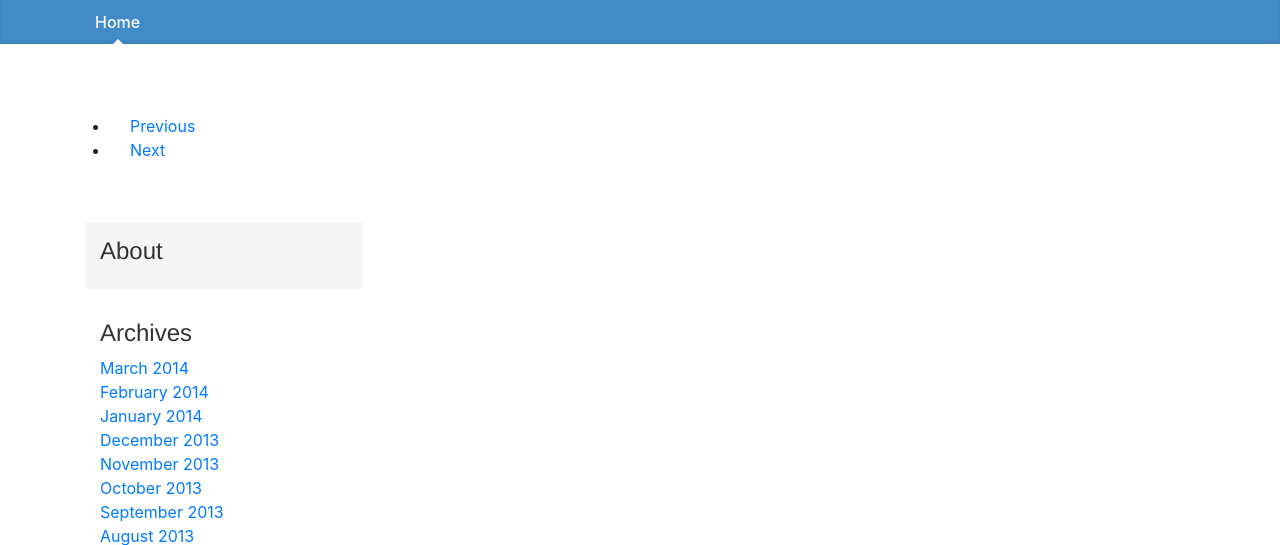
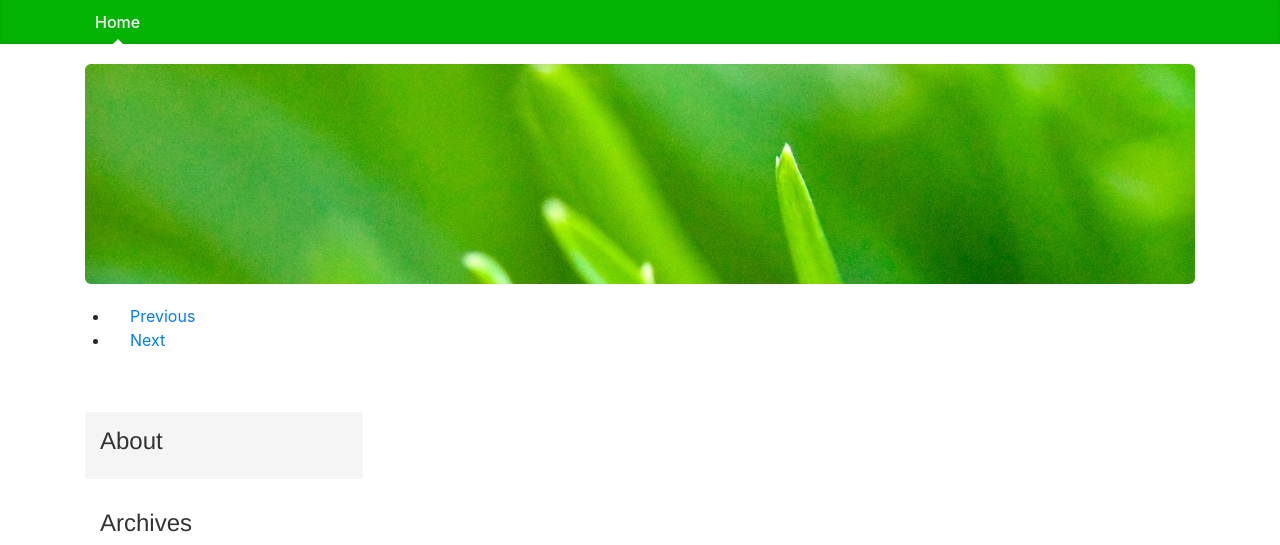
Before and after one commit to serialworm/jessiebeehealthy, a Django app: template mysite/blog/templates/index.html in a window 1280 px wide. Shown: the top 545 px of the page. Run offline with Django 3.2, Linux system fonts and the light colour scheme; the template is opened without the code that fills it, so the values that code supplies are empty; some libraries are stand-ins or nearby versions.

Commit message:
Some styling

```diff
--- a/mysite/blog/static/blog/css/blog.css
+++ b/mysite/blog/static/blog/css/blog.css
@@ -36,7 +36,8 @@ h6, .h6 {
  */
 
 .blog-masthead {
-  background-color: #428bca;
+  background-color: #04b404;
+  font-size: 16px;
   -webkit-box-shadow: inset 0 -2px 5px rgba(0,0,0,.1);
           box-shadow: inset 0 -2px 5px rgba(0,0,0,.1);
 }
@@ -79,18 +80,26 @@ h6, .h6 {
  */
 
 .blog-header {
+  background: url('../images/green_grass_background-wallpaper-2560x1600.jpg');
   padding-top: 20px;
   padding-bottom: 20px;
+  margin-top: 20px;
+  margin-bottom: 20px;
+  border-radius: 6px;
+  height: 220px;
 }
 .blog-title {
   margin-top: 30px;
+  margin-left: 30px;
+  color: #fff;
   margin-bottom: 0;
   font-size: 60px;
   font-weight: normal;
 }
 .blog-description {
   font-size: 20px;
-  color: #999;
+  margin-left: 30px;
+  color: #fff;
 }
 
 
```
Also changed, not shown: mysite/blog/static/blog/images/green_grass_background-wallpaper-2560x1600.jpg (added).
